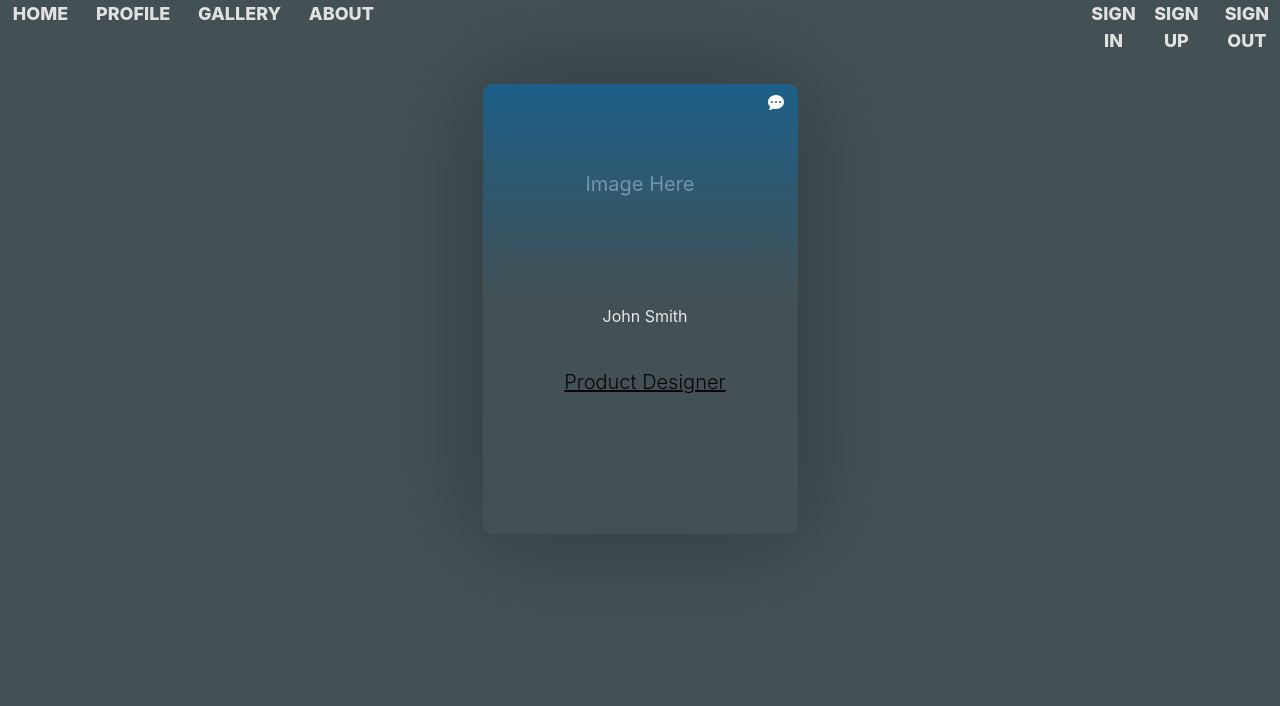
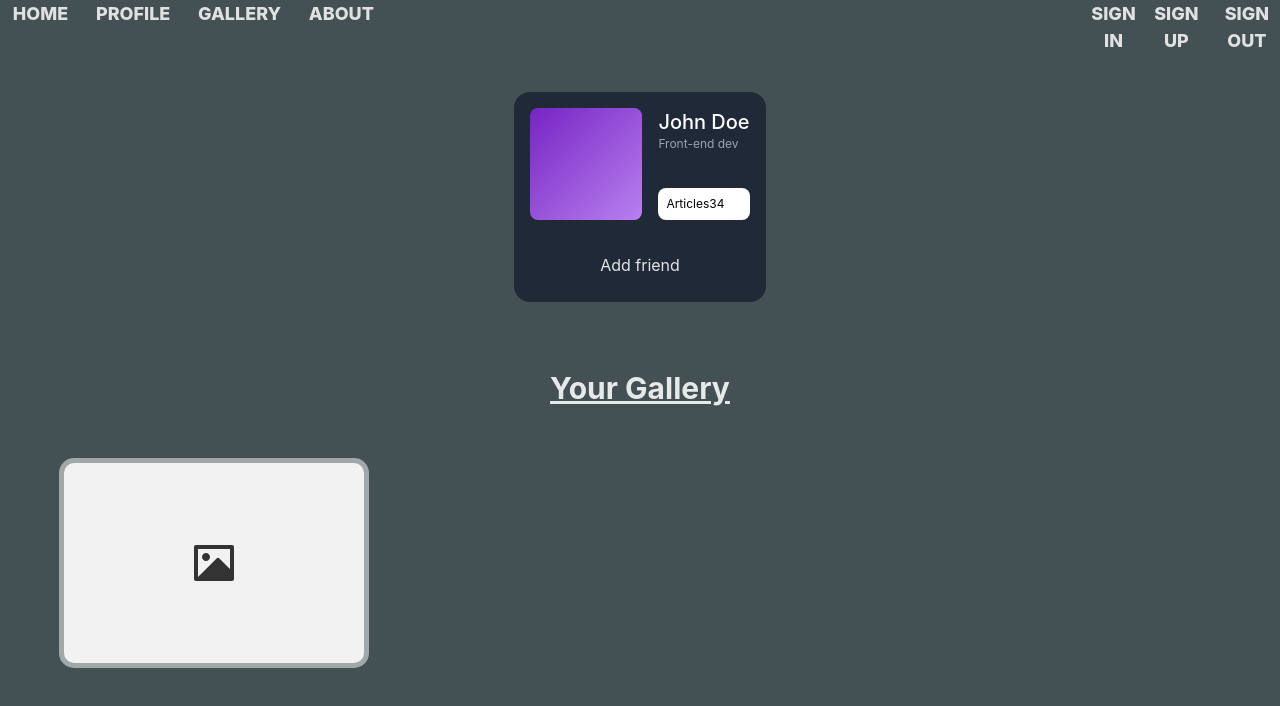
Before and after one commit to LeCurry24/RoseGala, a React (Vite) app: page /profile in a window 1280 px wide. Shown: the top 706 px of the page. Built offline with nearby package versions, Linux system fonts and the light colour scheme.

Commit message:
making everything look pretty. profile, home page, gallery page

```diff
--- a/src/components/GalleryPage.module.css
+++ b/src/components/GalleryPage.module.css
@@ -1,9 +1,23 @@
 .mensCard{
-    width: 95%;
+    display: flex;
+    flex-direction: column;
+    width: 80%;
     height: 800px;
     margin-top: 3%;
+    margin-left: 10%;
 }
 
 .gallery{
     font-size: 40px;
+    /* display: flex; */
+    justify-content: center;
 }
+
+.select{
+    width: fit-content;
+}
+
+.gallerySelect{
+    display: flex;
+    gap: 34%;
+}
--- a/src/components/GalleryPage.tsx
+++ b/src/components/GalleryPage.tsx
@@ -4,12 +4,14 @@ const Gellery = () => {
   return (
     <>
       <div className={styles.mensCard}>
-        <b className={styles.gallery}>Gallery</b>
-        <select>
+        <div className={styles.gallerySelect}>
+        <select className={styles.select}>
           <option value="value1">Art</option>
           <option value="value2">Photography</option>
           <option value="value3">Graphic Design</option>
         </select>
+        <b className={styles.gallery}><u>Gallery</u></b>
+        </div>
         <hr />
       </div>
     </>
--- a/src/components/Home.module.css
+++ b/src/components/Home.module.css
@@ -39,3 +39,8 @@
 .creator{
     font-size: 30px;
 }
+
+.topSelect{
+    display: flex;
+    gap: 30%;
+}
--- a/src/components/Home.tsx
+++ b/src/components/Home.tsx
@@ -4,21 +4,24 @@ import TopPicks from "./TopPicksList";
 const Home = () => {
   return (
     <>
-
       <div className={styles.mainContainer}>
         <div className={styles.specialscard}>
           <div className={styles.artTopPicks}>
-            <p className={styles.topPicks}>Top 5 Picks</p>
+            <div className={styles.topSelect}>
               <select>
                 <option value="value1">Art</option>
                 <option value="value2">Photography</option>
                 <option value="value3">Graphic Design</option>
               </select>
+              <p className={styles.topPicks}><u>Top 5 Picks</u></p>
+            </div>
             <hr />
             <TopPicks />
           </div>
           <div>
-              <b className={styles.creator}>Creator</b>
+            <b className={styles.creator}>
+              <u>Creator</u>
+            </b>
           </div>
           <div className={styles.creatorDiv}>
             <img src="creator.jpg" alt="" width="600" className={styles.img} />
@@ -34,7 +37,6 @@ const Home = () => {
           </div>
         </div>
       </div>
-
     </>
   );
 };
--- a/src/components/Layouts.module.css
+++ b/src/components/Layouts.module.css
@@ -3,10 +3,10 @@
     justify-content: space-between;
 }
 
-.outlet{
+/* .outlet{
     display: flex;
     justify-content: center;
-}
+} */
 
 .homeProfileGallery{
     margin-left: 1%;
--- a/src/components/Profile.tsx
+++ b/src/components/Profile.tsx
@@ -1,11 +1,19 @@
-import ProfileCard from "./ProfileCard"
+import styles from "./ProfileCardStyle.module.css"
+import ProfileCard from "./ProfileCard";
+import ProfileGalleryCard from "./ProfileGalleryCard";
 
 const Profile = () => {
-    return(
-        <>
-        <ProfileCard/>
-        </>
-    )
-}
+  return (
+    <div>
+      <div className={styles.proCard}>
+        <ProfileCard />
+      </div>
+        <b className={styles.yourGallery}><u>Your Gallery</u></b>
+      <div className={styles.profileGalleryCard}>
+        <ProfileGalleryCard />
+      </div>
+    </div>
+  );
+};
 
-export default Profile
+export default Profile;
--- a/src/components/ProfileCard.tsx
+++ b/src/components/ProfileCard.tsx
@@ -1,26 +1,29 @@
-import styles from "./ProfileCardStyle.module.css"
-
+import styles from "./ProfileCardStyle.module.css";
 
 const profileCard = () => {
-    return(
-<div className={styles.card}>
-      <div className={styles.cardHeader}>
-            <div className={styles.cardHeaderBar}>
-              <a className={styles.btnMessage} href="#"><svg viewBox="0 0 16 16" className="bi bi-chat-dots-fill" fill="white" height="16" width="16" xmlns="http://www.w3.org/2000/svg">
-  <path d="M16 8c0 3.866-3.582 7-8 7a9.06 9.06 0 0 1-2.347-.306c-.584.296-1.925.864-4.181 1.234-.2.032-.352-.176-.273-.362.354-.836.674-1.95.77-2.966C.744 11.37 0 9.76 0 8c0-3.866 3.582-7 8-7s8 3.134 8 7zM5 8a1 1 0 1 0-2 0 1 1 0 0 0 2 0zm4 0a1 1 0 1 0-2 0 1 1 0 0 0 2 0zm3 1a1 1 0 1 0 0-2 1 1 0 0 0 0 2z"></path>
-</svg><div className={styles.srOnly}>Message</div></a>
-            </div>
-             <div className={styles.image}>Image Here</div>
-            <div className={styles.cardHeaderSlantedEdge}>
-            </div>
+  return (
+    /* From Uiverse.io by Yaya12085 */
+
+    <div className={styles.card}>
+      <div className={styles.infos}>
+        <div className={styles.image}></div>
+        <div className={styles.info}>
+          <div>
+            <p className={styles.name}>John Doe</p>
+            <p className={styles.function}>Front-end dev</p>
+          </div>
+          <div className={styles.stats}>
+            <p className="flex flex-col">
+              Articles
+              <span className={styles.stateValue}>34</span>
+            </p>
+          </div>
+        </div>
       </div>
-      <div className={styles.cardBody}>
-          <div className={styles.Name}>John Smith</div><br />
-          <div className={styles.jobTitle}><u>Product Designer</u></div>
-          <div className={styles.socialAccounts}>
-          </div>
-      </div>
-  </div>
-    )
-}
-export default profileCard
+      <button className={styles.request} type="button">
+        Add friend
+      </button>
+    </div>
+  );
+};
+export default profileCard;
--- a/src/components/ProfileCardStyle.module.css
+++ b/src/components/ProfileCardStyle.module.css
@@ -1,108 +1,155 @@
-/* From Uiverse.io by JaydipPrajapati1910 */
+
 .card {
-    position: relative;
-    width: 315px;
-    height: 450px;
-    margin: 30px auto;
-    box-shadow: 0 0 100px rgba(0,0,0, .3);
-    border-radius: 10px;
+    margin-top: 3%;
+    margin-bottom: 5%;
+    max-width: 320px;
+    border-radius: 1rem;
+    background-color: rgba(31, 41, 55, 1);
+    padding: 1rem;
   }
 
-  .cardHeader {
-    position: relative;
-    height: 220px;
-    background-size: cover;
-    background-position: top;
-  }
-
-  .cardHeader:after {
-    content: '';
-    position: absolute;
-    width: 100%;
-    height: 100%;
-    background: linear-gradient(to bottom, rgb(29, 95, 136), rgba(181,181,181, -0.20));
-    border-radius: 10px;
+  .infos {
+    display: flex;
+    flex-direction: row;
+    align-items: flex-start;
+    grid-gap: 1rem;
+    gap: 1rem;
   }
 
   .image {
-    position: absolute;
-    margin-top: 100px;
-    left: 50%;
-    transform: translate(-50%, -50%);
-    color: #d5d3d3;
-    font-size: 20px;
-    font-weight: 400;
+    height: 7rem;
+    width: 7rem;
+    border-radius: 0.5rem;
+    background-color: rgb(118, 36, 194);
+    background: linear-gradient(to bottom right, rgb(118, 36, 194), rgb(185, 128, 240));
   }
 
-  .cardHeaderBar {
-    position: absolute;
-    top: 0;
-    width: 100%;
-    z-index: 1;
-    width: 100%;
-  }
-
-  .srOnly {
-    position: absolute;
-    width: 1px;
-    height: 1px;
-    clip: rect(0,0,0,0);
-    border: none;
-    overflow: hidden;
-  }
-
-  .btnMessage {
-    display: inline-block;
-    width: 19.37px;
-    height: 16.99px;
-    margin-right: 10px;
-    margin-top: 10px;
-    float: right;
-  }
-
-  .cardHeaderSlantedEdge {
-    position: absolute;
-    bottom: -3px;
-    z-index: 1;
-    width: 100%;
-    right: 0;
-    left: 0;
-  }
-
-  .cardBody {
-    text-align: center;
-    padding-left: 10px;
+  .info {
+    height: 7rem;
+    flex: 1;
+    display: flex;
+    flex-direction: column;
+    justify-content: space-between;
   }
 
   .name {
-    font-size: 20px;
-    font-weight: 700;
-    text-transform: uppercase;
-    margin: 0 auto;
+    font-size: 1.25rem;
+    line-height: 1.75rem;
+    font-weight: 500;
+    color: rgba(255, 255, 255, 1);
   }
 
-  .jobTitle {
-    font-size: 20px;
-    font-weight: 300;
-    margin-top: 15px;
-    color: #070707;
+  .function {
+    font-size: 0.75rem;
+    line-height: 1rem;
+    color: rgba(156, 163, 175, 1);
   }
 
-  /* .socialAccounts img {
-    width: 15px;
+  .stats {
+    width: 100%;
+    border-radius: 0.5rem;
+    background-color: rgba(255, 255, 255, 1);
+    padding: 0.5rem;
+    display: flex;
+    align-items: center;
+    justify-content: space-between;
+    font-size: 0.75rem;
+    line-height: 1rem;
+    color: rgba(0, 0, 0, 1);
   }
 
-  .socialAccounts a {
-    margin-left: 10px;
+  .flex {
+    display: flex;
+    flex-direction: column;
+    align-items: center;
+    margin: 0 4px;
   }
 
-  .socialAccounts a:first-child {
-    margin-left: 0;
-  } */
+  .state-value {
+    font-weight: 700;
+    color: rgb(118, 36, 194);
+  }
 
-  .cardooter {
+  .request {
+    margin-top: 1.5rem;
+    width: 100%;
+    border: 1px solid transparent;
+    border-radius: 0.5rem;
+    padding: 0.5rem 1rem;
+    font-size: 1rem;
+    line-height: 1.5rem;
+    transition: all .3s ease;
+  }
+
+  .request:hover {
+    background-color: rgb(118, 36, 194);
+    color: #fff;
+  }
+
+
+  /* profile gallery card */
+
+ .profileGallery {
+    position: relative;
+    width: 300px;
+    height: 200px;
+    background-color: #f2f2f2;
+    border-radius: 10px;
+    display: flex;
+    align-items: center;
+    justify-content: center;
+    overflow: hidden;
+    perspective: 1000px;
+    box-shadow: 0 0 0 5px #ffffff80;
+    transition: all 0.6s cubic-bezier(0.175, 0.885, 0.32, 1.275);
+  }
+
+  .profileGallery svg {
+    width: 48px;
+    fill: #333;
+    transition: all 0.6s cubic-bezier(0.175, 0.885, 0.32, 1.275);
+  }
+
+  .profileGallery:hover {
+    transform: scale(1.05);
+    box-shadow: 0 8px 16px rgba(255, 255, 255, 0.2);
+  }
+
+  .profileGallery__content {
     position: absolute;
+    top: 0;
     left: 0;
     width: 100%;
-    bottom: 20px;
+    height: 100%;
+    padding: 20px;
+    box-sizing: border-box;
+    background-color: #f2f2f2;
+    transform: rotateX(-90deg);
+    transform-origin: bottom;
+    transition: all 0.6s cubic-bezier(0.175, 0.885, 0.32, 1.275);
   }
+
+   /* Profile.tsx edits */
+
+   .hr{
+    width: 100%;
+    height: 30px;
+    background-color: #2088ffaa;
+    border: none;
+   }
+
+   .proCard{
+    display: flex;
+    justify-content: center;
+   }
+
+   .yourGallery{
+    display: flex;
+    justify-content: center;
+    font-size: 30px;
+   }
+
+   .profileGalleryCard{
+    margin-left: 5%;
+    margin-top: 4%;
+   }
--- /dev/null
+++ b/src/components/ProfileGalleryCard.tsx
@@ -0,0 +1,15 @@
+import styles from "./ProfileCardStyle.module.css"
+
+
+const profileGalleryCard = () => {
+  return (
+    <div className={styles.profileGallery}>
+      <svg xmlns="http://www.w3.org/2000/svg" viewBox="0 0 24 24">
+        <path d="M20 5H4V19L13.2923 9.70649C13.6828 9.31595 14.3159 9.31591 14.7065 9.70641L20 15.0104V5ZM2 3.9934C2 3.44476 2.45531 3 2.9918 3H21.0082C21.556 3 22 3.44495 22 3.9934V20.0066C22 20.5552 21.5447 21 21.0082 21H2.9918C2.44405 21 2 20.5551 2 20.0066V3.9934ZM8 11C6.89543 11 6 10.1046 6 9C6 7.89543 6.89543 7 8 7C9.10457 7 10 7.89543 10 9C10 10.1046 9.10457 11 8 11Z"></path>
+      </svg>
+    </div>
+  );
+};
+
+
+export default profileGalleryCard
--- a/src/components/SignUp.module.css
+++ b/src/components/SignUp.module.css
@@ -1,3 +1,5 @@
 .form{
+    display: flex;
+    justify-content: center;
     margin-top: 8%;
 }
```
Lines whose indentation alone changed are shown as unchanged.
